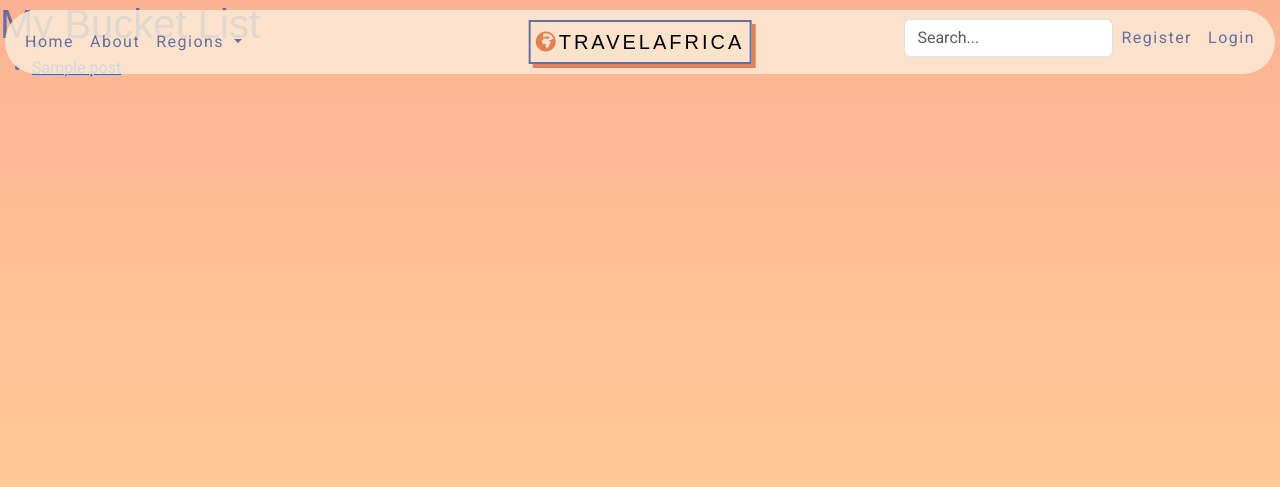
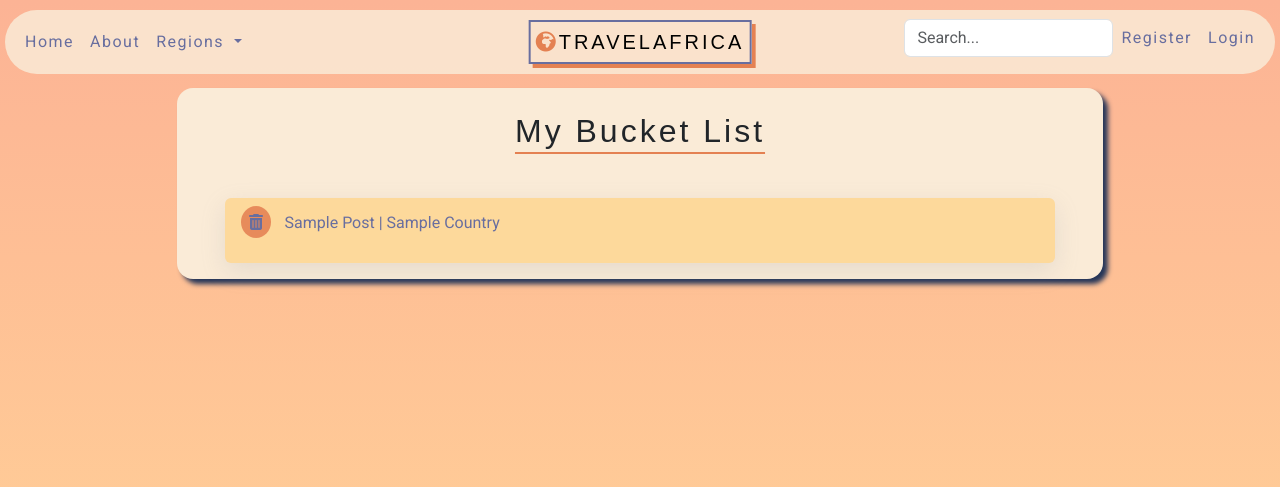
Before and after one commit to kerstin-w/Travel-Africa, a Django app: template blog/templates/bucket_list.html in a window 1280 px wide. Shown: the top 487 px of the page. Run offline with Django 3.2, Linux system fonts and the light colour scheme; the template is opened without the code that fills it: most values are stand-ins (such as "Sample title", 1, 10 or a date in 2020); some libraries are stand-ins or nearby versions; some web fonts are replaced.

Commit message:
feat: Create list for bucket list in template

```diff
--- a/blog/templates/bucket_list.html
+++ b/blog/templates/bucket_list.html
@@ -1,12 +1,37 @@
 {% extends 'base.html' %}
 
 {% block content %}
-<h1>My Bucket List</h1>
-<ul>
-    {% for post in bucketlist.post.all %}
-    <li><a href="{{ post.get_absolute_url }}">{{ post.title }}</a></li>
-    {% empty %}
-    <li>No posts in your bucket list yet.</li>
-    {% endfor %}
-</ul>
+
+<main>
+    <section>
+        <div class="container h-100">
+            <div class="row d-flex justify-content-center align-items-center h-100">
+                <div class="col col-xl-10">
+                    <div class="card box-shadow bucket-list">
+                        <h2 class="heading-underline mt-4 mb-5 text-center">My Bucket List</h2>
+                        <div class="row g-0">
+
+                            <ul class="list-group ps-5 pe-5">
+                                {% for post in bucketlist.post.all %}
+                                <li class="list-group-item">
+                                    <i class="fa-solid fa-trash-can icon"></i>
+                                    <label class="form-check-label" for="firstCheckbox"><a
+                                            href="{{ post.get_absolute_url }}">
+                                            <p>{{ post.title|title }}&nbsp;|&nbsp;{{ post.country|title }}</p>
+                                        </a></label>
+                                </li>
+                                {% empty %}
+                                <li>No posts in your bucket list yet.</li>
+                                {% endfor %}
+                            </ul>
+                        </div>
+                    </div>
+                </div>
+            </div>
+        </div>
+
+    </section>
+</main>
+
+
 {% endblock %}
--- a/static/css/style.css
+++ b/static/css/style.css
@@ -545,6 +545,38 @@ tr td:first-child {
     max-height: 30%;
 }
 
+/*=============== Bucket List ===============*/
+
+.bucket-list {
+    border-radius: 1rem;
+    border: 0;
+}
+
+.bucket-list .form-check-label {
+    padding: 0.2rem 0 .2rem .6rem;
+}
+
+.bucket-list .form-check-label a {
+    text-decoration: none;
+}
+
+.bucket-list .form-check-label p {
+    color: var(--blue-color);
+}
+
+.bucket-list .list-group-item {
+    background-color: #fdd99b;
+    margin-bottom: 1rem;
+    box-shadow: rgb(149 157 165 / 20%) 0px 8px 24px;
+    border: none;
+    border-radius: inherit;
+    transition: all .4s ease;
+}
+
+.bucket-list .list-group-item:hover {
+    box-shadow: rgba(0, 0, 0, 0.35) 0px 5px 15px;
+}
+
 /*=============== Media Queries ===============*/
 @media only screen and (max-width: 1000px) {
     .search-box {
```
Also changed, not shown: blog/views.py (line endings or trailing spaces).
